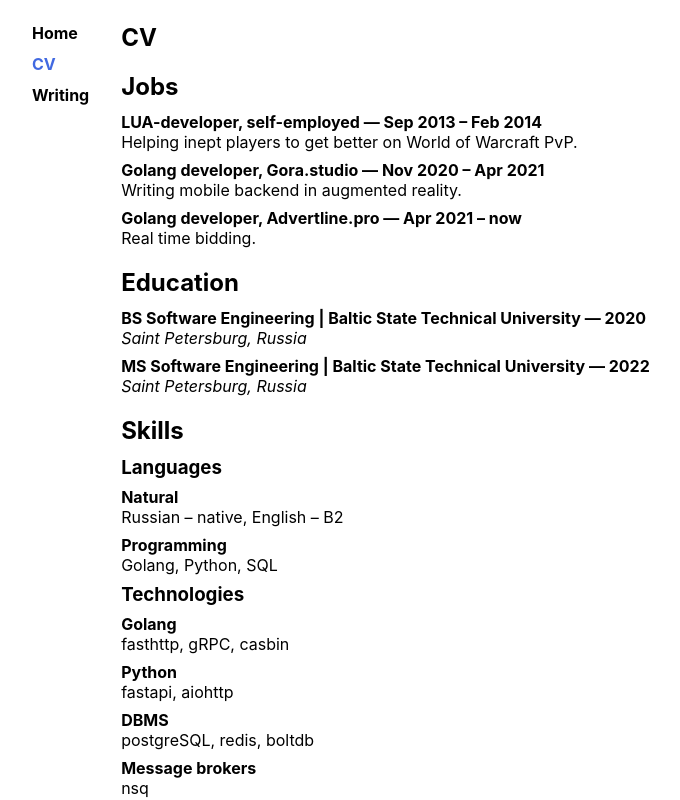
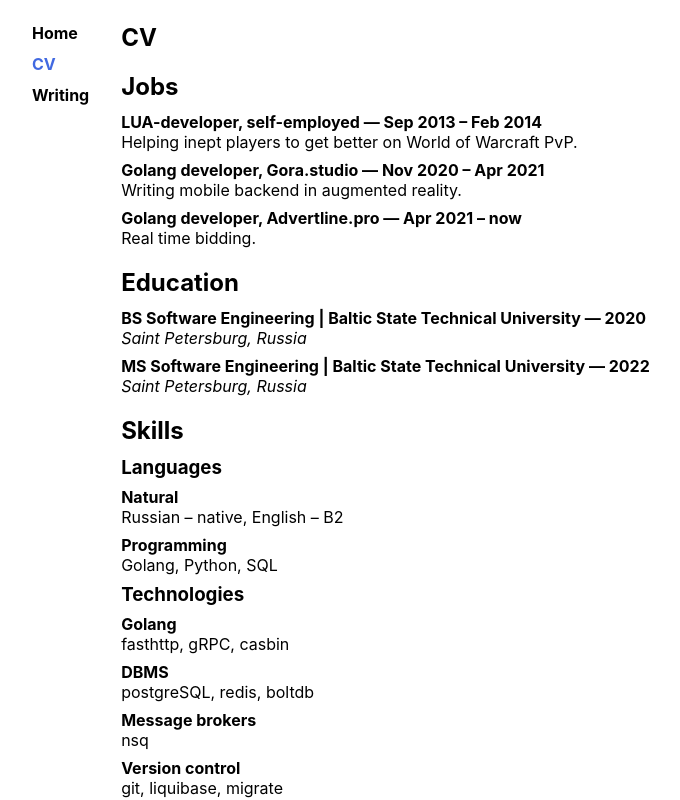
Before and after one commit to KzmnbrS/boris.wtf, a Next.js app: page /curriculum_vitae in a window 1280 px wide. Shown: the top 800 px of the page, without its empty margins (53-733 px from the left). Built offline with nearby package versions, Linux system fonts and the light colour scheme.

Commit message:
Update curriculum_vitae.jsx

```diff
--- a/pages/curriculum_vitae.jsx
+++ b/pages/curriculum_vitae.jsx
@@ -42,9 +42,6 @@ function CV() {
             <Block header="Golang">
                 fasthttp, gRPC, casbin
             </Block>
-          <Block header="Python">
-            fastapi, aiohttp
-          </Block>
           <Block header="DBMS">postgreSQL, redis, boltdb</Block>
           <Block header="Message brokers">nsq</Block>
           <Block header="Version control">git, liquibase, migrate</Block>
```
